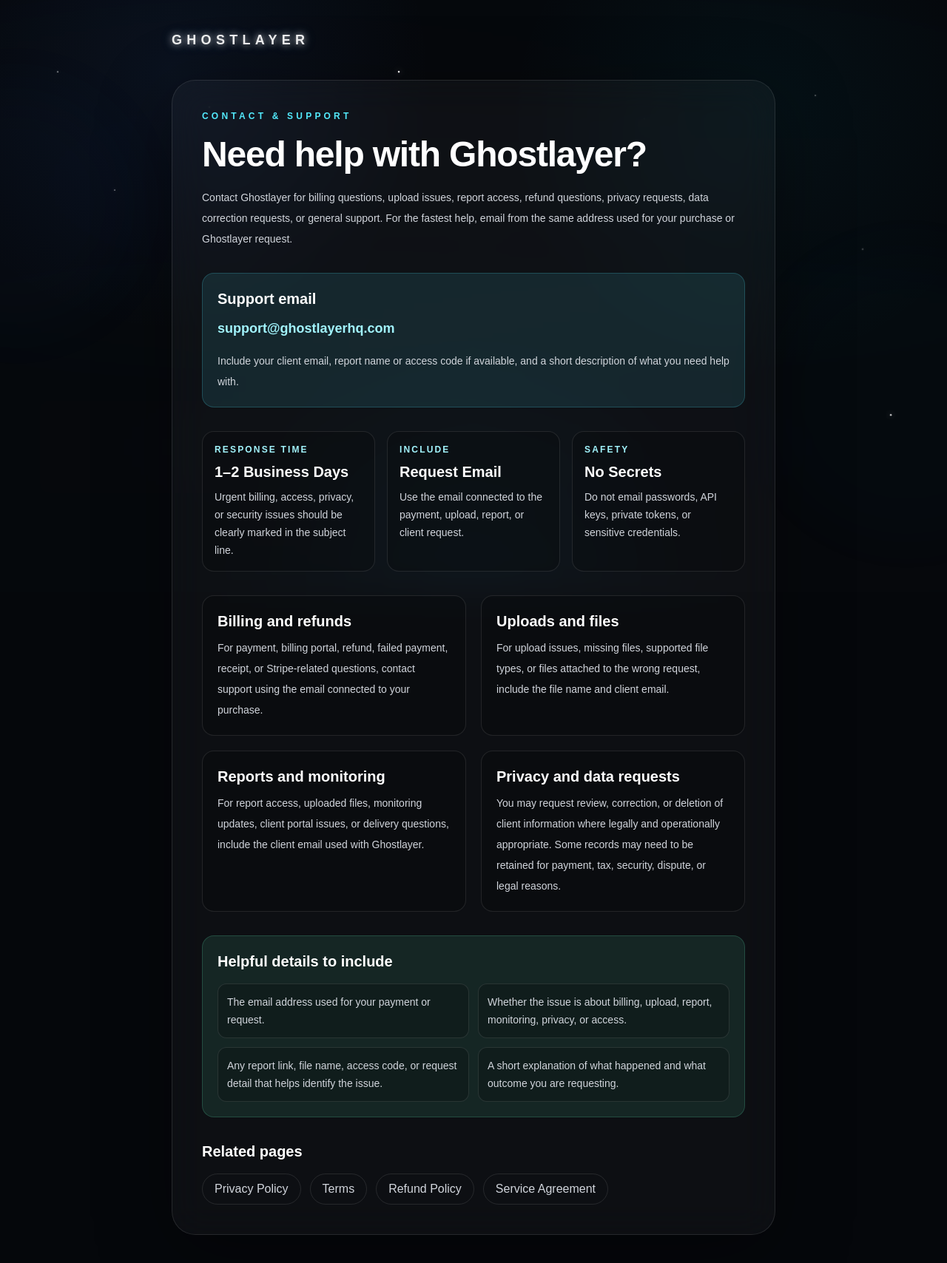
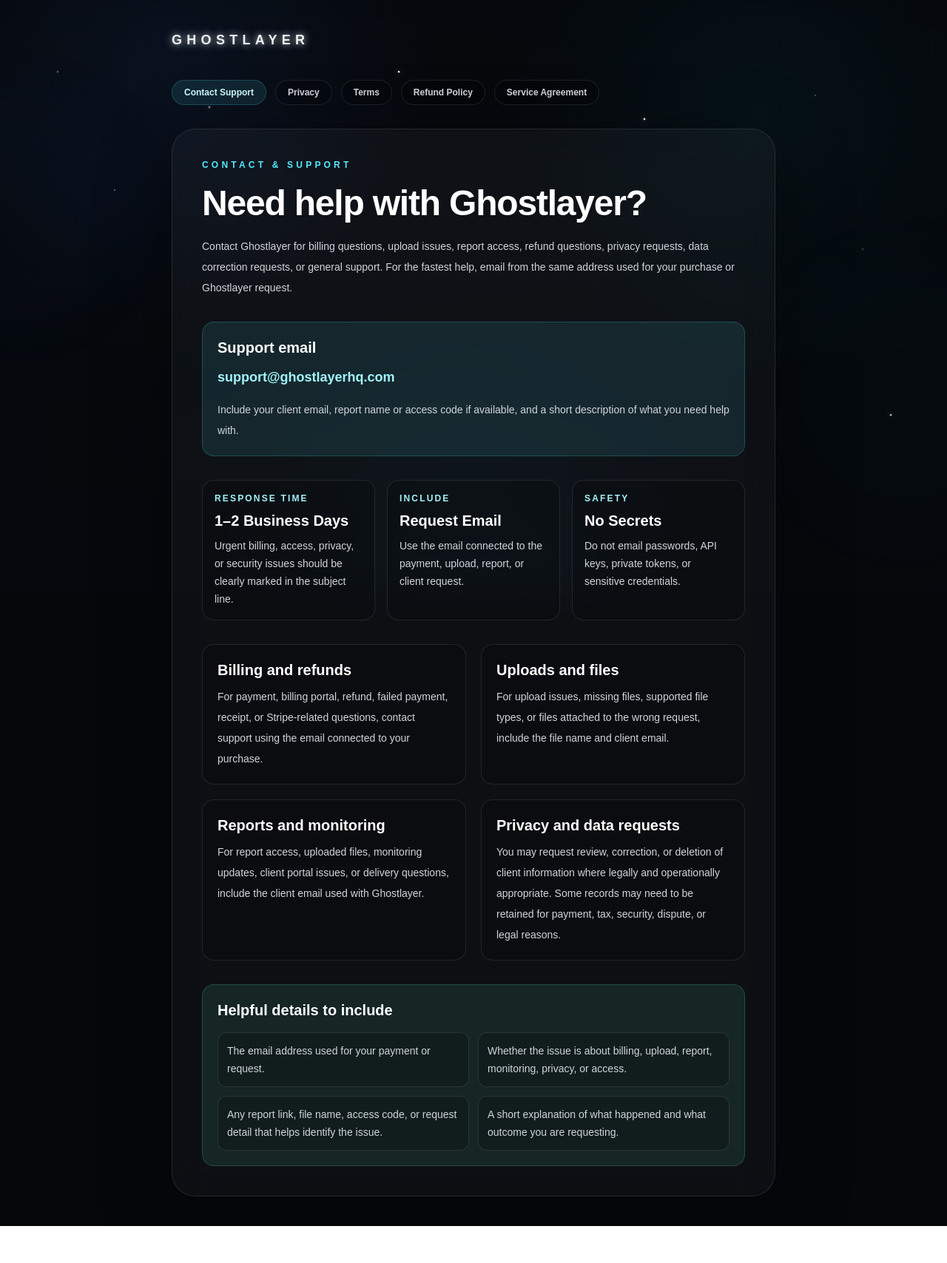
Before and after one commit to DexTheAIBusinessman/ghostlayer, a Next.js app: page /contact in a window 1280 px wide. Shown: the whole page at 74% size. After the commit the page ends 1658 px from the top, so only its background shows below. Built offline with nearby package versions, Linux system fonts and the light colour scheme.

Commit message:
align contact support navigation with legal pages

```diff
--- a/app/contact/page.tsx
+++ b/app/contact/page.tsx
@@ -64,6 +64,40 @@
             GHOSTLAYER
           </a>
         </div>
+
+
+        <nav className="mb-8 flex flex-wrap gap-3 text-xs font-bold">
+          <a
+            href="/contact"
+            className="rounded-full border border-cyan-300/20 bg-cyan-300/10 px-4 py-2 text-cyan-100 transition hover:bg-cyan-300/15"
+          >
+            Contact Support
+          </a>
+          <a
+            href="/privacy"
+            className="rounded-full border border-white/10 bg-black/20 px-4 py-2 text-gray-300 transition hover:text-white"
+          >
+            Privacy
+          </a>
+          <a
+            href="/terms"
+            className="rounded-full border border-white/10 bg-black/20 px-4 py-2 text-gray-300 transition hover:text-white"
+          >
+            Terms
+          </a>
+          <a
+            href="/refund-policy"
+            className="rounded-full border border-white/10 bg-black/20 px-4 py-2 text-gray-300 transition hover:text-white"
+          >
+            Refund Policy
+          </a>
+          <a
+            href="/service-agreement"
+            className="rounded-full border border-white/10 bg-black/20 px-4 py-2 text-gray-300 transition hover:text-white"
+          >
+            Service Agreement
+          </a>
+        </nav>
 
         <article className="rounded-[2rem] border border-white/10 bg-white/[0.035] p-6 shadow-[0_24px_100px_rgba(0,0,0,0.35)] backdrop-blur-xl sm:p-10">
           <p className="text-xs font-semibold uppercase tracking-[0.35em] text-cyan-300">
@@ -194,36 +228,6 @@
             </ul>
           </section>
 
-          <section className="mt-8">
-            <h2 className="text-xl font-bold text-white">Related pages</h2>
-
-            <div className="mt-4 flex flex-wrap gap-3">
-              <a
-                href="/privacy"
-                className="rounded-full border border-white/10 px-4 py-2 text-gray-300 transition hover:text-white"
-              >
-                Privacy Policy
-              </a>
-              <a
-                href="/terms"
-                className="rounded-full border border-white/10 px-4 py-2 text-gray-300 transition hover:text-white"
-              >
-                Terms
-              </a>
-              <a
-                href="/refund-policy"
-                className="rounded-full border border-white/10 px-4 py-2 text-gray-300 transition hover:text-white"
-              >
-                Refund Policy
-              </a>
-              <a
-                href="/service-agreement"
-                className="rounded-full border border-white/10 px-4 py-2 text-gray-300 transition hover:text-white"
-              >
-                Service Agreement
-              </a>
-            </div>
-          </section>
         </article>
       </section>
 
```
